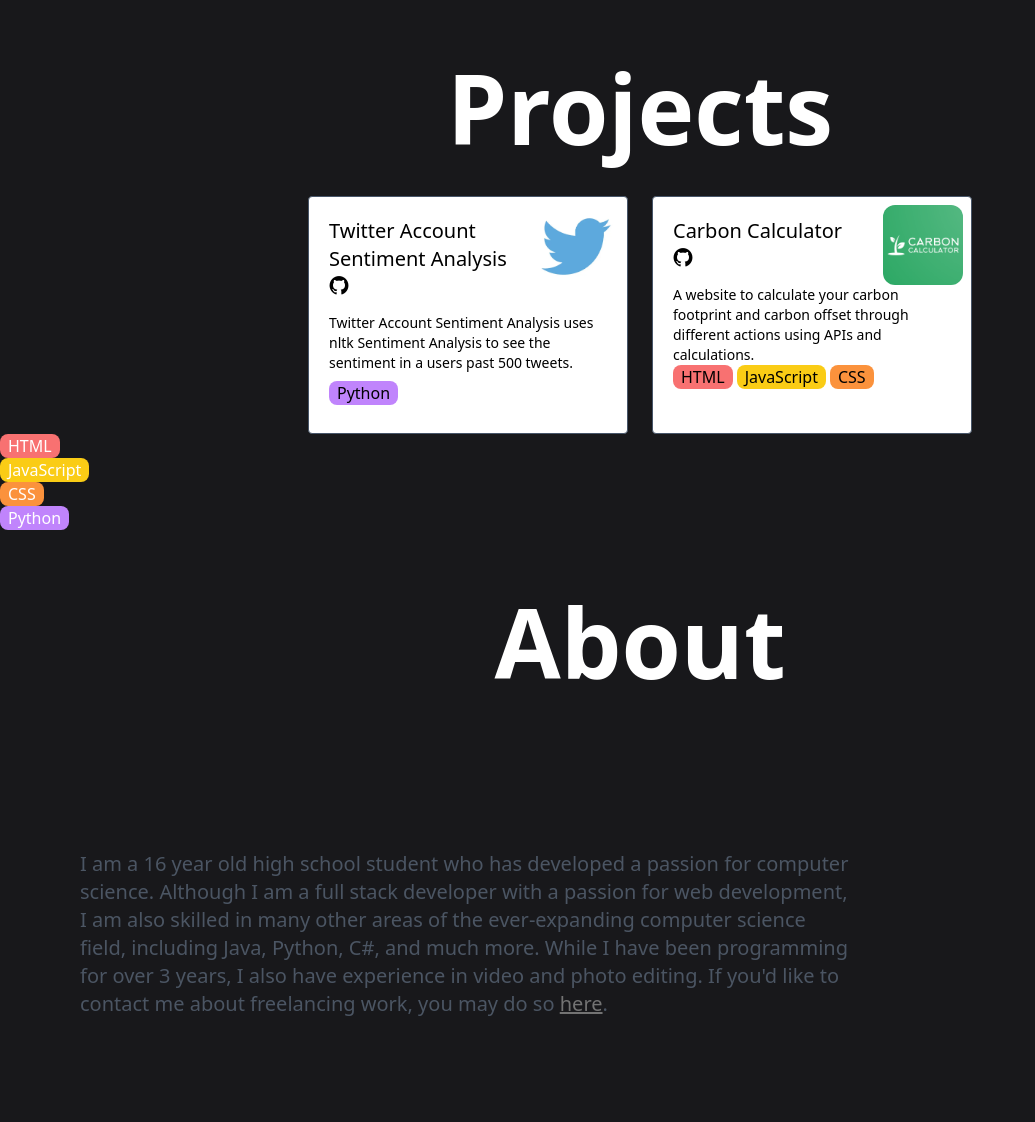
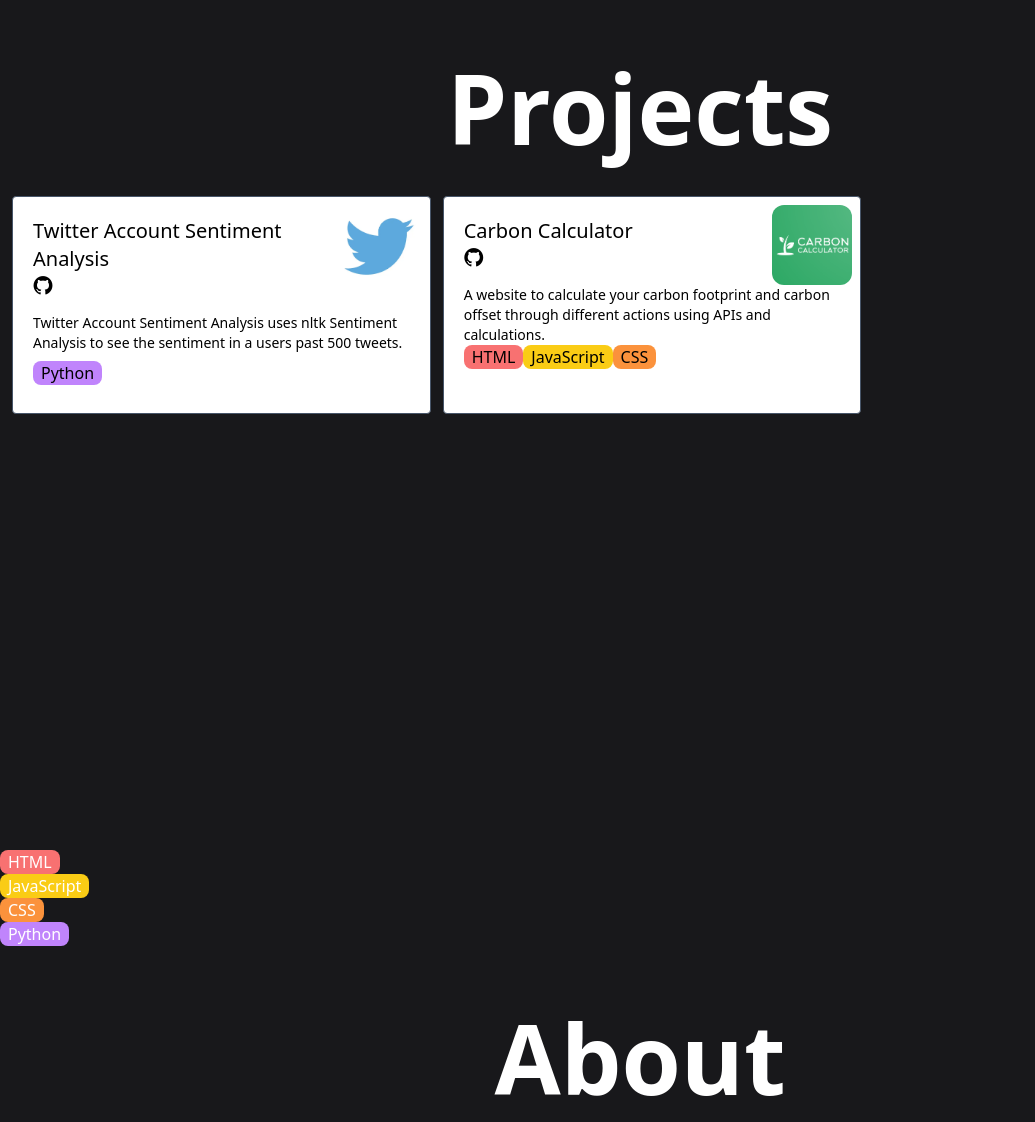
Before and after one commit to Tabadia/thalenabadia, a PHP site: page / in a window 1280 px wide. Shown: the part 1780-2902 px from the top of the page, without its empty margins (0-1035 px from the left). Before the commit the page ends 2796 px from the top, so only its background shows below. Run offline with PHP 8.4, Linux system fonts and the light colour scheme.

Commit message:
i hate tailwind

```diff
--- a/public_html/index.html
+++ b/public_html/index.html
@@ -312,8 +312,8 @@
       <section class="w-screen m-0 p-0" id="projects">
         <h1 class="title">Projects</h1>
 
-        <div class="flex flex-wrap justify-center space-x-6 w-full">
-          <div class="item w-1/4 border border-slate-600 text-black bg-white rounded p-2">
+        <div class="grid grid-cols-3 grid-rows-3 px-3 space-x-3 w-full">
+          <div class="w-full border border-slate-600 text-black bg-white rounded p-2">
             <div class="flex flex-row">
               <div class="item flex-auto p-3">
                 <h1 class="text-xl">Twitter Account Sentiment Analysis</h1>
@@ -329,7 +329,7 @@
             </div>
           </div>
 
-          <div class="item w-1/4 border border-slate-600 text-black bg-white rounded p-2">
+          <div class="w-full border border-slate-600 text-black bg-white rounded p-2 flex-col">
             <div class="flex flex-row">
               <div class="item flex-auto p-3">
                 <h1 class="text-xl">Carbon Calculator</h1>
@@ -337,16 +337,14 @@
               </div>
               <img src="img/carboncalc.png" class="item w-20 h-20 object-cover rounded-xl">
             </div>
-            <div class="px-3 pb-3 flex-col h-fit">
-              <div class="text-sm">A website to calculate your carbon footprint and carbon offset through different actions using APIs and calculations.</div>
-              <div class="flex flex-row space-x-1 pt-auto">
-                <div class="rounded-lg bg-red-400 px-2 w-fit">HTML</div>
-                <div class="rounded-lg bg-yellow-400 px-2 w-fit">JavaScript</div>
-                <div class="rounded-lg bg-orange-400 px-2 w-fit">CSS</div>
-              </div>
+            <p class="px-3 text-sm">A website to calculate your carbon footprint and carbon offset through different actions using APIs and calculations.</p>
+            <div class="px-3 flex mt-auto">
+              <div class="rounded-lg bg-red-400 px-2 w-fit">HTML</div>
+              <div class="rounded-lg bg-yellow-400 px-2 w-fit">JavaScript</div>
+              <div class="rounded-lg bg-orange-400 px-2 w-fit">CSS</div>
             </div>
+          </div>
 
-          </div>
         </div>
 
       </section>
--- a/public_html/styles.css
+++ b/public_html/styles.css
@@ -810,6 +810,10 @@
   margin-left: 1rem;
 }
 
+.mt-auto {
+  margin-top: auto;
+}
+
 .mt-20 {
   margin-top: 5rem;
 }
@@ -934,10 +938,6 @@
   margin-left: 5rem;
 }
 
-.mt-auto {
-  margin-top: auto;
-}
-
 .block {
   display: block;
 }
@@ -962,6 +962,10 @@
   display: table;
 }
 
+.grid {
+  display: grid;
+}
+
 .contents {
   display: contents;
 }
@@ -1319,6 +1337,14 @@
   resize: both;
 }
 
+.grid-cols-3 {
+  grid-template-columns: repeat(3, minmax(0, 1fr));
+}
+
+.grid-rows-3 {
+  grid-template-rows: repeat(3, minmax(0, 1fr));
+}
+
 .flex-row {
   flex-direction: row;
 }
@@ -1392,6 +1418,12 @@
   margin-left: calc(1.5rem * calc(1 - var(--tw-space-x-reverse)));
 }
 
+.space-x-1 > :not([hidden]) ~ :not([hidden]) {
+  --tw-space-x-reverse: 0;
+  margin-right: calc(0.25rem * var(--tw-space-x-reverse));
+  margin-left: calc(0.25rem * calc(1 - var(--tw-space-x-reverse)));
+}
+
 .space-x-8 > :not([hidden]) ~ :not([hidden]) {
   --tw-space-x-reverse: 0;
   margin-right: calc(2rem * var(--tw-space-x-reverse));
@@ -1404,12 +1436,6 @@
   margin-left: calc(0.75rem * calc(1 - var(--tw-space-x-reverse)));
 }
 
-.space-x-1 > :not([hidden]) ~ :not([hidden]) {
-  --tw-space-x-reverse: 0;
-  margin-right: calc(0.25rem * var(--tw-space-x-reverse));
-  margin-left: calc(0.25rem * calc(1 - var(--tw-space-x-reverse)));
-}
-
 .self-end {
   align-self: flex-end;
 }
@@ -1860,14 +1886,14 @@
   padding-right: 1.25rem;
 }
 
+.px-3 {
+  padding-left: 0.75rem;
+  padding-right: 0.75rem;
+}
+
 .py-4 {
   padding-top: 1rem;
   padding-bottom: 1rem;
-}
-
-.px-3 {
-  padding-left: 0.75rem;
-  padding-right: 0.75rem;
 }
 
 .py-8 {
```
Also changed, not shown: other parts of public_html/styles.css (+108 -94 lines).
